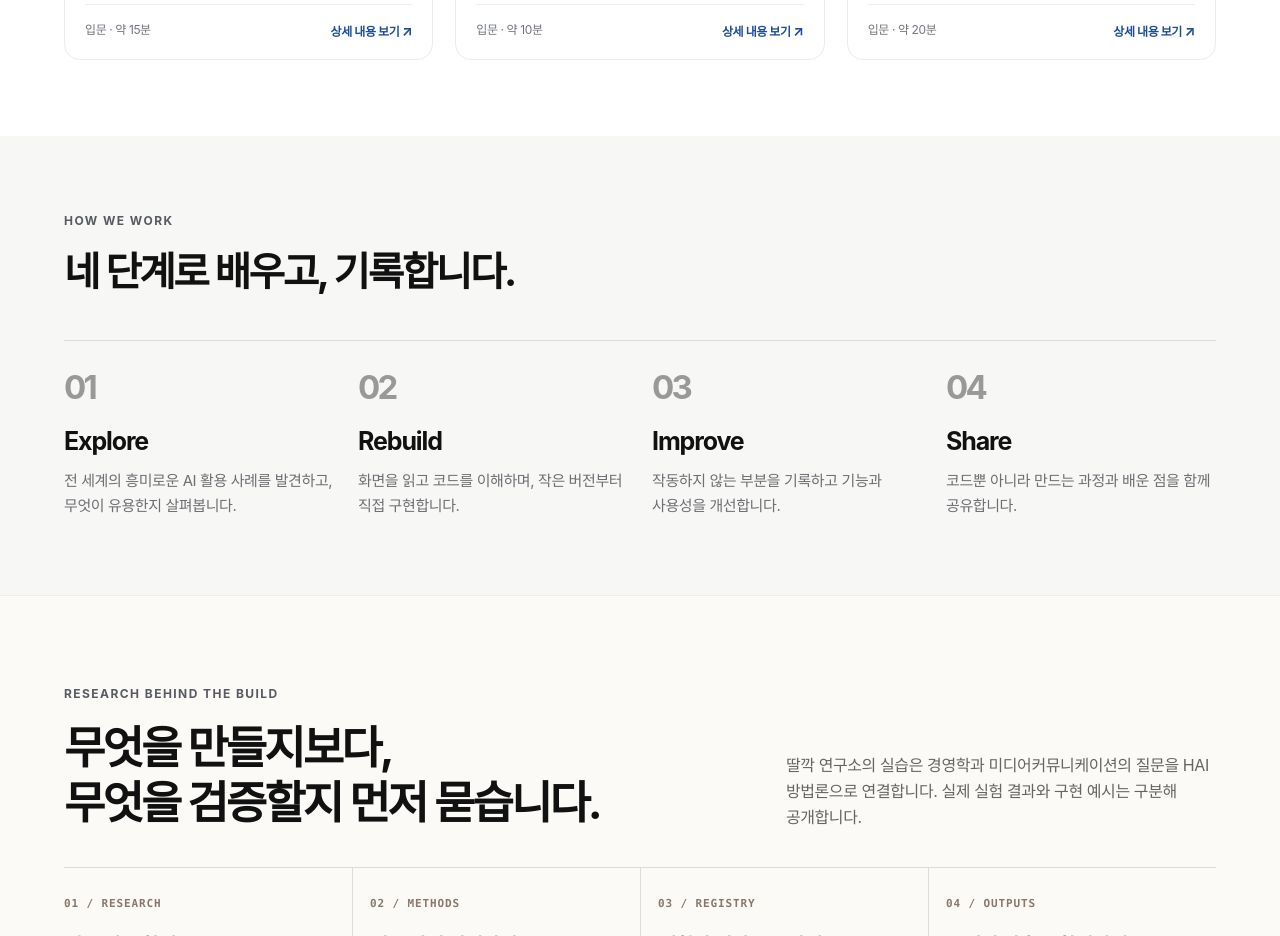
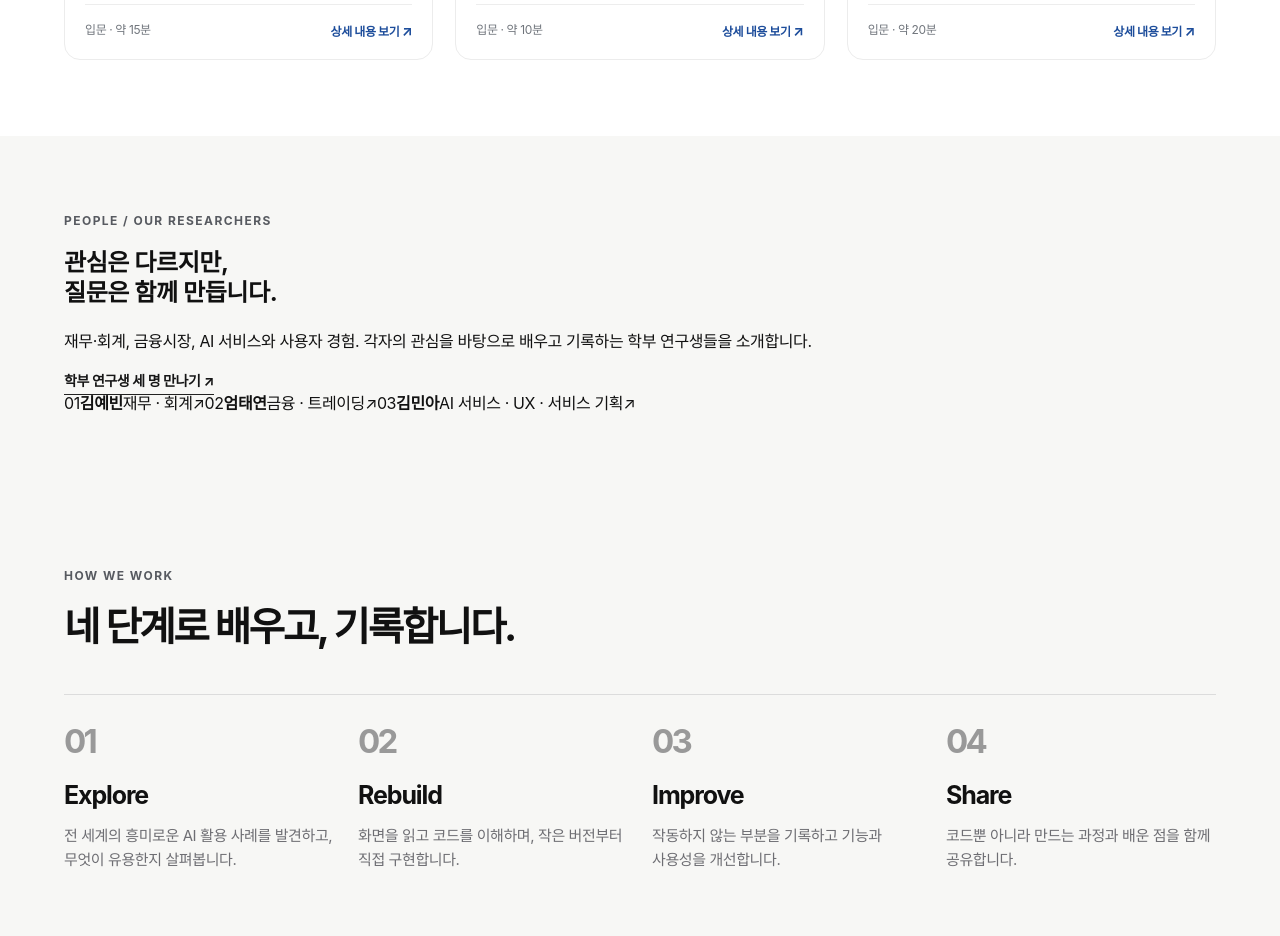
Before and after one commit to Jxny0ung/ddalkak-lab-hai, a Next.js app: page / in a window 1280 px wide. Shown: the part 1700-2636 px from the top of the page. Built offline with nearby package versions, Linux system fonts and the light colour scheme.

Commit message:
feat(home): showcase three named students and link to verified profile directory

```diff
--- a/src/app/page.tsx
+++ b/src/app/page.tsx
@@ -6,6 +6,7 @@ import { CoreMotionShowcase } from "@/components/core-motion-showcase";
 import { CoreHeroVisual } from "@/components/core-hero-visual";
 import { AgentCompanyOverview } from "@/components/agent-company-overview";
 import { studentProjects, projectCategories } from "@/lib/student-content";
+import { studentResearchers } from "@/lib/researchers";
 
 const workflow = [
   ["01", "Explore", "전 세계의 흥미로운 AI 활용 사례를 발견하고, 무엇이 유용한지 살펴봅니다."],
@@ -57,6 +58,27 @@ export default function Home() {
             </div>
             <div className="sl-project-grid">
               {featured.map((project) => <ProjectCard featured key={project.slug} project={project} />)}
+            </div>
+          </div>
+        </section>
+
+        <section className="sl-section sl-section-soft sl-team-home" aria-labelledby="sl-team-home-title">
+          <div className="sl-container sl-team-home__layout">
+            <div>
+              <span className="sl-kicker">PEOPLE / OUR RESEARCHERS</span>
+              <h2 id="sl-team-home-title">관심은 다르지만,<br />질문은 함께 만듭니다.</h2>
+              <p>재무·회계, 금융시장, AI 서비스와 사용자 경험. 각자의 관심을 바탕으로 배우고 기록하는 학부 연구생들을 소개합니다.</p>
+              <Link className="sl-text-link" href="/people">학부 연구생 세 명 만나기 <span aria-hidden="true">↗</span></Link>
+            </div>
+            <div className="sl-team-home__names">
+              {studentResearchers.map((person, i) => (
+                <Link key={person.id} href={`/people#${person.id}`}>
+                  <span>{String(i + 1).padStart(2, "0")}</span>
+                  <strong>{person.name}</strong>
+                  <span>{person.focus.join(" · ")}</span>
+                  <span aria-hidden="true">↗</span>
+                </Link>
+              ))}
             </div>
           </div>
         </section>
```
